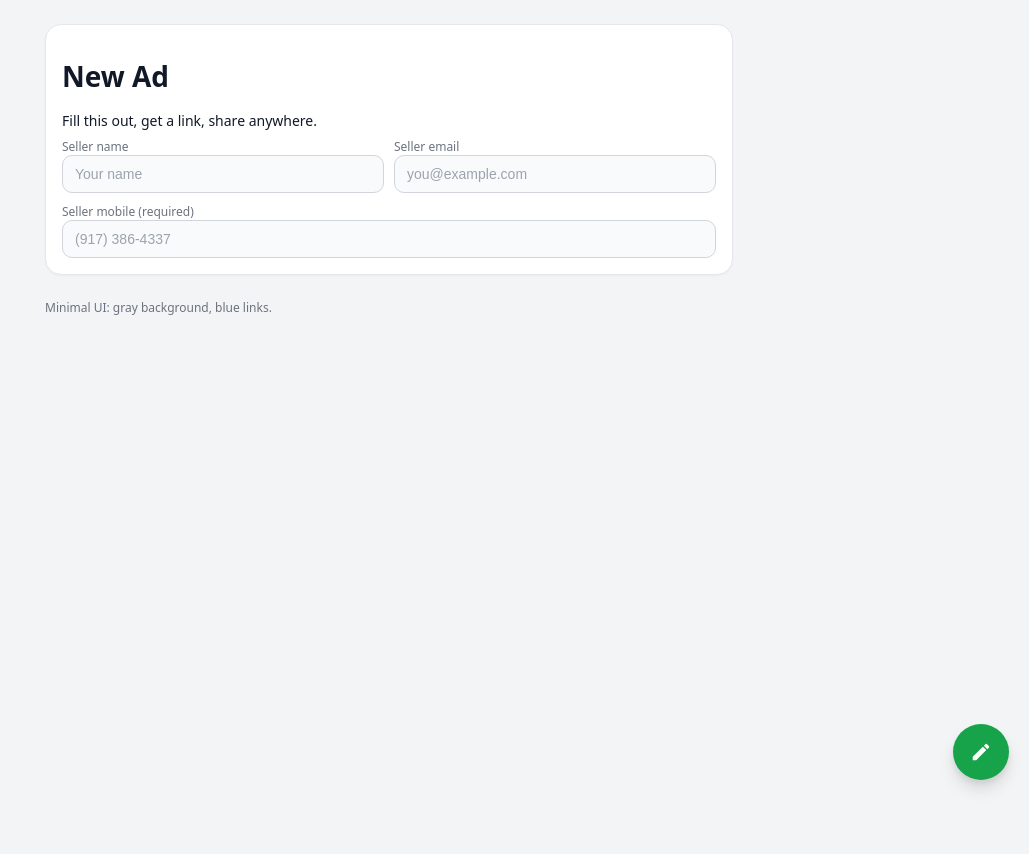
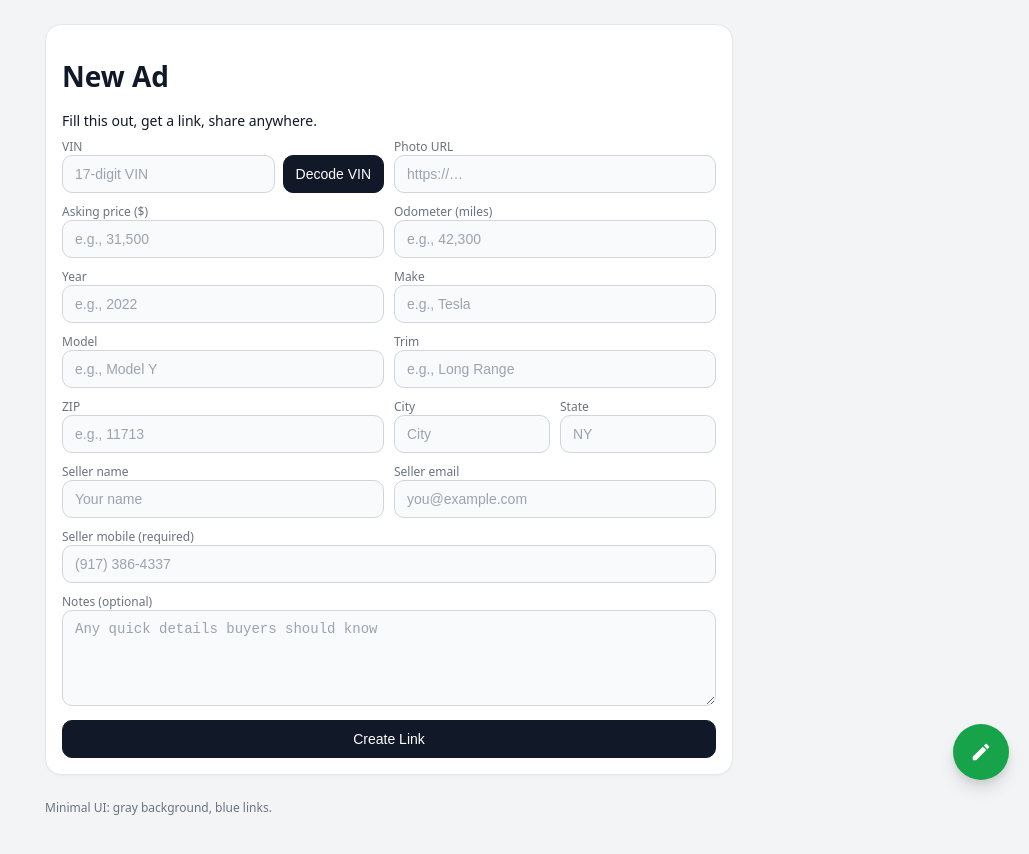
Before and after one commit to adamqureshi/car-ad-mvp, a Next.js app: page /new in a window 1280 px wide. Shown: the top 854 px of the page, without its empty margins (251-1280 px from the left). Before the commit the page ends 800 px from the top, so only its background shows below. Built offline with nearby package versions, Linux system fonts and the light colour scheme.

Commit message:
Update page.tsx

```diff
--- a/app/new/page.tsx
+++ b/app/new/page.tsx
@@ -2,6 +2,7 @@
 import { useEffect, useRef, useState } from "react";
 import { encodePayload } from "@/lib/codec";
 
+// Helpers
 const fmt = new Intl.NumberFormat("en-US");
 const onlyDigits = (s: string) => s.replace(/\D/g, "");
 const formatUSPhone = (s: string) => {
@@ -23,13 +24,13 @@ export default function NewAd() {
 
   useEffect(() => {
     const raw = localStorage.getItem("carad.mobile") || "";
-    setAccountMobile(raw); // raw digits; we’ll format in the input defaultValue below
+    setAccountMobile(raw); // store raw digits; we format in the input
   }, []);
 
   const getInput = (name: string) =>
     formRef.current?.elements.namedItem(name) as HTMLInputElement | HTMLTextAreaElement | null;
 
-  // --- VIN decode (unchanged) ---
+  // VIN auto-decode
   function scheduleDecodeIfReady() {
     const vinEl = getInput("vin") as HTMLInputElement | null;
     if (!vinEl) return;
@@ -54,23 +55,32 @@ export default function NewAd() {
     if (vin.length !== 17 || decoding) return;
     setDecoding(true);
     try {
-      const res = await fetch(`https://vpic.nhtsa.dot.gov/api/vehicles/DecodeVinValues/${encodeURIComponent(vin)}?format=json`);
+      const res = await fetch(
+        `https://vpic.nhtsa.dot.gov/api/vehicles/DecodeVinValues/${encodeURIComponent(vin)}?format=json`
+      );
       const data = await res.json();
       const row = data?.Results?.[0] || {};
       setValue("year", String(row.ModelYear || ""));
       setValue("make", String(row.Make || ""));
       setValue("model", String(row.Model || ""));
       setValue("trim", String(row.Trim || row.Series || ""));
-    } finally { setDecoding(false); }
+    } catch {
+      alert("VIN decode failed. You can still continue manually.");
+    } finally {
+      setDecoding(false);
+    }
   }
 
-  // --- ZIP lookup (unchanged) ---
+  // ZIP → City/State
   function scheduleZipLookup() {
     const zipEl = getInput("zip") as HTMLInputElement | null;
     if (!zipEl) return;
     const digits = onlyDigits(zipEl.value).slice(0, 5);
     if (zipEl.value !== digits) zipEl.value = digits;
-    if (digits.length !== 5) { if (zipDebounce.current) clearTimeout(zipDebounce.current); return; }
+    if (digits.length !== 5) {
+      if (zipDebounce.current) clearTimeout(zipDebounce.current);
+      return;
+    }
     if (zipDebounce.current) clearTimeout(zipDebounce.current);
     zipDebounce.current = setTimeout(() => lookupZipNow(digits), 300);
   }
@@ -85,10 +95,12 @@ export default function NewAd() {
         setValue("city", String(place["place name"] || ""));
         setValue("state", String(place["state abbreviation"] || ""));
       }
-    } finally { setZipLoading(false); }
+    } finally {
+      setZipLoading(false);
+    }
   }
 
-  // --- price/odometer formatting (unchanged) ---
+  // Price / Odometer formatting
   function formatNumberInput(name: "price" | "miles") {
     const el = getInput(name) as HTMLInputElement | null;
     if (!el) return;
@@ -101,24 +113,22 @@ export default function NewAd() {
     if (el) el.value = value || "";
   };
 
-  // --- NEW: phone formatting while typing ---
+  // Phone formatting
   function onPhoneInput(e: React.ChangeEvent<HTMLInputElement>) {
-    const val = e.target.value;
-    const formatted = formatUSPhone(val);
-    e.target.value = formatted;
+    e.target.value = formatUSPhone(e.target.value);
   }
 
   function onSubmit(e: React.FormEvent<HTMLFormElement>) {
     e.preventDefault();
     const form = new FormData(e.currentTarget);
-    const sellerPhoneFormatted = String(form.get("sellerPhone") || "").trim();
-    const sellerPhoneDigits = onlyDigits(sellerPhoneFormatted);
+
+    const sellerPhoneDigits = onlyDigits(String(form.get("sellerPhone") || ""));
 
     const payload = {
       vin: String(form.get("vin") || "").trim().toUpperCase(),
       photoUrl: String(form.get("photoUrl") || "").trim(),
-      price: String(form.get("price") || "").trim(),
-      miles: String(form.get("miles") || "").trim(),
+      price: String(form.get("price") || "").trim(),   // may contain commas
+      miles: String(form.get("miles") || "").trim(),   // may contain commas
       titleStatus: (form.get("titleStatus") as any) || "paid",
       year: String(form.get("year") || "").trim(),
       make: String(form.get("make") || "").trim(),
@@ -129,18 +139,19 @@ export default function NewAd() {
       state: String(form.get("state") || "").trim(),
       sellerName: String(form.get("sellerName") || "").trim(),
       sellerEmail: String(form.get("sellerEmail") || "").trim(),
-      sellerPhone: sellerPhoneDigits, // store digits in the URL
+      sellerPhone: sellerPhoneDigits, // store digits only
       notes: String(form.get("notes") || "").trim(),
     };
 
     if (payload.vin.length !== 17) { alert("VIN must be 17 characters."); return; }
     if (!sellerPhoneDigits) { alert("Seller mobile is required."); return; }
 
+    setCreating(true);
     const encoded = encodePayload(payload as any);
     const nextUrl = `${window.location.origin}/ad/${encoded}`;
     setUrl(nextUrl);
 
-    // Save to "My ads"
+    // Save to "My ads" (local)
     const title = [payload.year, payload.make, payload.model, payload.trim].filter(Boolean).join(" ") || "Vehicle";
     try {
       const raw = localStorage.getItem("carad.myads");
@@ -158,10 +169,97 @@ export default function NewAd() {
       <p className="p">Fill this out, get a link, share anywhere.</p>
 
       <form className="row" onSubmit={onSubmit} ref={formRef}>
-        {/* VIN + Photo URL, price/odometer, year/make/model/trim, ZIP... (unchanged) */}
-        {/* ... keep your existing fields here ... */}
+        <div className="row2">
+          <label className="small">VIN
+            <div style={{ display: "grid", gridTemplateColumns: "1fr auto", gap: 8 }}>
+              <input
+                className="input"
+                name="vin"
+                placeholder="17-digit VIN"
+                required
+                maxLength={17}
+                onChange={scheduleDecodeIfReady}
+                onBlur={decodeVinNow}
+              />
+              <button
+                type="button"
+                className="button"
+                onClick={decodeVinNow}
+                disabled={decoding}
+                style={{ whiteSpace: "nowrap" }}
+              >
+                {decoding ? "Decoding…" : "Decode VIN"}
+              </button>
+            </div>
+          </label>
 
-        {/* Seller fields */}
+          <label className="small">Photo URL
+            <input className="input" name="photoUrl" placeholder="https://…" />
+          </label>
+        </div>
+
+        <div className="row2">
+          <label className="small">Asking price ($)
+            <input
+              className="input"
+              name="price"
+              placeholder="e.g., 31,500"
+              inputMode="numeric"
+              onInput={() => formatNumberInput("price")}
+            />
+          </label>
+          <label className="small">Odometer (miles)
+            <input
+              className="input"
+              name="miles"
+              placeholder="e.g., 42,300"
+              inputMode="numeric"
+              onInput={() => formatNumberInput("miles")}
+            />
+          </label>
+        </div>
+
+        <div className="row2">
+          <label className="small">Year
+            <input className="input" name="year" placeholder="e.g., 2022" />
+          </label>
+          <label className="small">Make
+            <input className="input" name="make" placeholder="e.g., Tesla" />
+          </label>
+        </div>
+
+        <div className="row2">
+          <label className="small">Model
+            <input className="input" name="model" placeholder="e.g., Model Y" />
+          </label>
+          <label className="small">Trim
+            <input className="input" name="trim" placeholder="e.g., Long Range" />
+          </label>
+        </div>
+
+        <div className="row2">
+          <label className="small">ZIP
+            <input
+              className="input"
+              name="zip"
+              placeholder="e.g., 11713"
+              inputMode="numeric"
+              maxLength={5}
+              onInput={scheduleZipLookup}
+              onBlur={scheduleZipLookup}
+            />
+            {zipLoading && <div className="small">Looking up city/state…</div>}
+          </label>
+          <div className="row2">
+            <label className="small">City
+              <input className="input" name="city" placeholder="City" />
+            </label>
+            <label className="small">State
+              <input className="input" name="state" placeholder="NY" />
+            </label>
+          </div>
+        </div>
+
         <div className="row2">
           <label className="small">Seller name
             <input className="input" name="sellerName" placeholder="Your name" />
@@ -184,14 +282,29 @@ export default function NewAd() {
           />
         </label>
 
-        {/* Notes + submit (unchanged) */}
-        {/* ... */}
+        <label className="small">Notes (optional)
+          <textarea className="input" name="notes" placeholder="Any quick details buyers should know" rows={3} />
+        </label>
+
+        <button className="button" type="submit" disabled={creating || decoding || zipLoading}>
+          {creating ? "Creating…" : "Create Link"}
+        </button>
       </form>
 
       {url && (
         <div style={{ marginTop: 16 }}>
           <div className="h2">Your shareable link</div>
           <a className="link" href={url} target="_blank" rel="noreferrer">{url}</a>
+          <div style={{ display: "flex", gap: 8, marginTop: 8 }}>
+            <button
+              className="button"
+              type="button"
+              onClick={async () => { await navigator.clipboard.writeText(url); alert("Link copied"); }}
+            >
+              Copy link
+            </button>
+            <a className="button" href="/" >Done</a>
+          </div>
         </div>
       )}
     </div>
```
